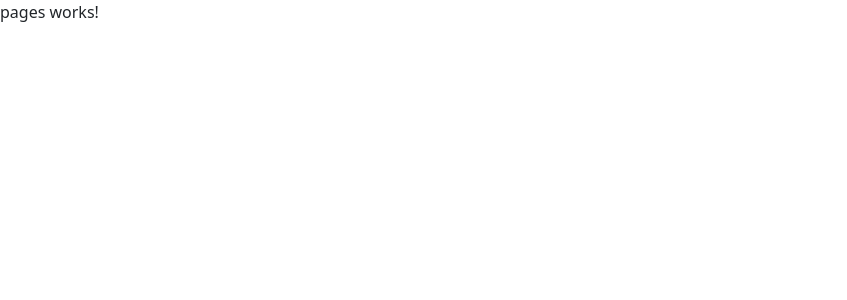
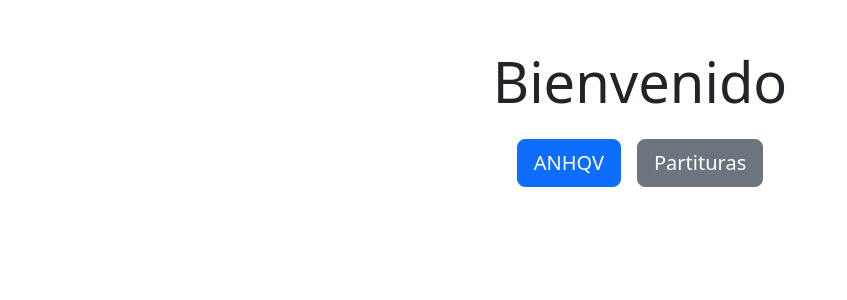
Before and after one commit to Mascalerino/app-tallon, an Angular app: page / in a window 1280 px wide. Shown: the top 300 px of the page, without its empty margins (0-847 px from the left). Built offline with nearby package versions, Linux system fonts and the light colour scheme.

Commit message:
Update pages component HTML

```diff
--- a/src/app/pages/pages.component.html
+++ b/src/app/pages/pages.component.html
@@ -1 +1,10 @@
-<p>pages works!</p>
+<div class="container text-center mt-5">
+  <!-- Título principal -->
+  <h1 class="display-4 mb-4">Bienvenido</h1>
+
+  <!-- Botones -->
+  <div class="d-flex justify-content-center gap-3">
+    <button class="btn btn-primary btn-lg">ANHQV</button>
+    <button class="btn btn-secondary btn-lg">Partituras</button>
+  </div>
+</div>
```
